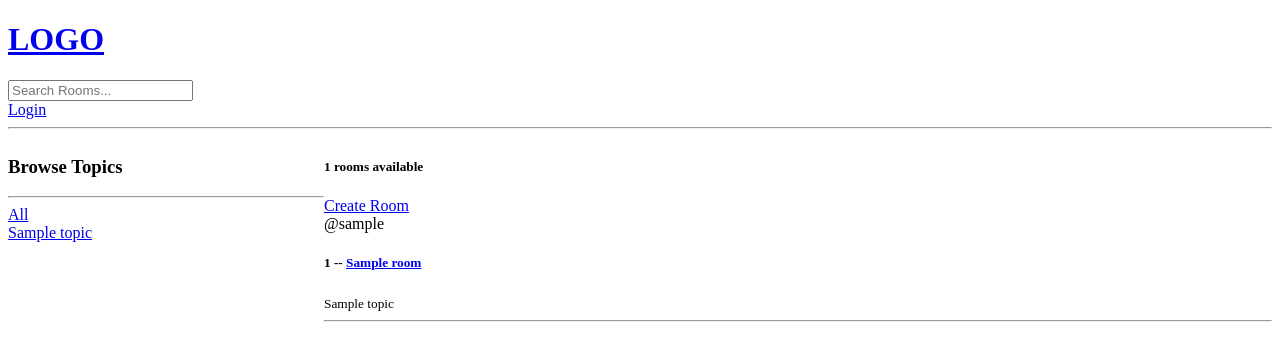
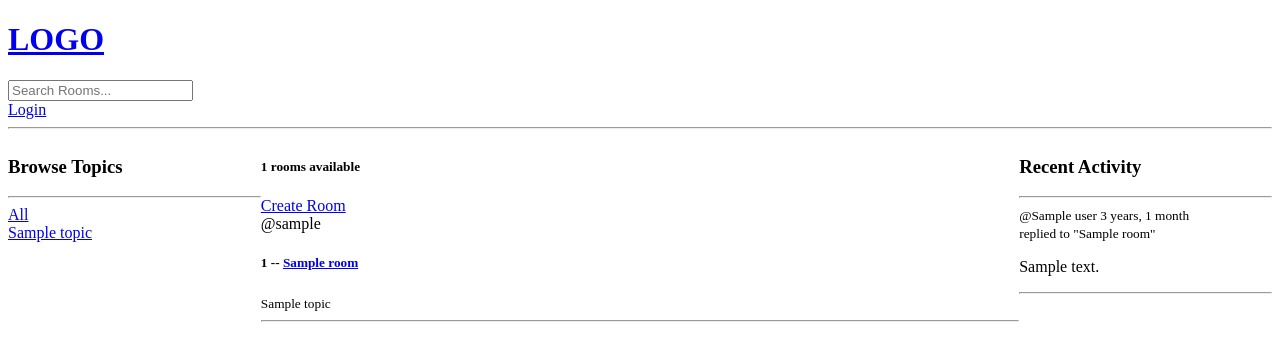
Before and after one commit to sharonshlee/StudyBudy, a Django app: template base/templates/base/home.html in a window 1280 px wide. Shown: the top 361 px of the page. Run offline with Django 3.2, Linux system fonts and the light colour scheme; the template is opened without the code that fills it: most values are stand-ins (such as "Sample title", 1, 10 or a date in 2020).

Commit message:
add recent activity

```diff
--- a/base/models.py
+++ b/base/models.py
@@ -35,5 +35,8 @@ class Message(models.Model):
     updated = models.DateTimeField(auto_now=True)
     created = models.DateTimeField(auto_now_add=True)
 
+    class Meta:
+        ordering = ['-updated', '-created'] # - for descending, newest first
+
     def __str__(self):
         return self.body[0:50]
--- a/base/templates/base/home.html
+++ b/base/templates/base/home.html
@@ -7,7 +7,7 @@
 <style>
 	.home-container {
 		display: grid;
-		grid-template-columns: 1fr 3fr;
+		grid-template-columns: 1fr 3fr 1fr;
 	}
 </style>
 
@@ -51,5 +51,20 @@
 			{% endfor %}
 		</div>
 	</div>
+
+	<div>
+		<h3>Recent Activity</h3>
+		<hr />
+		{% for message in room_messages %}
+		<div>
+			<small>@{{message.user}} {{message.created|timesince}}</small>
+			<br />
+			<small>replied to "{{message.room}}"</small>
+
+			<p>{{message.body}}</p>
+			<hr />
+		</div>
+		{% endfor %}
+	</div>
 </div>
 {% endblock content %}
```
Also changed, not shown: base/views.py (+5 -2 lines).
